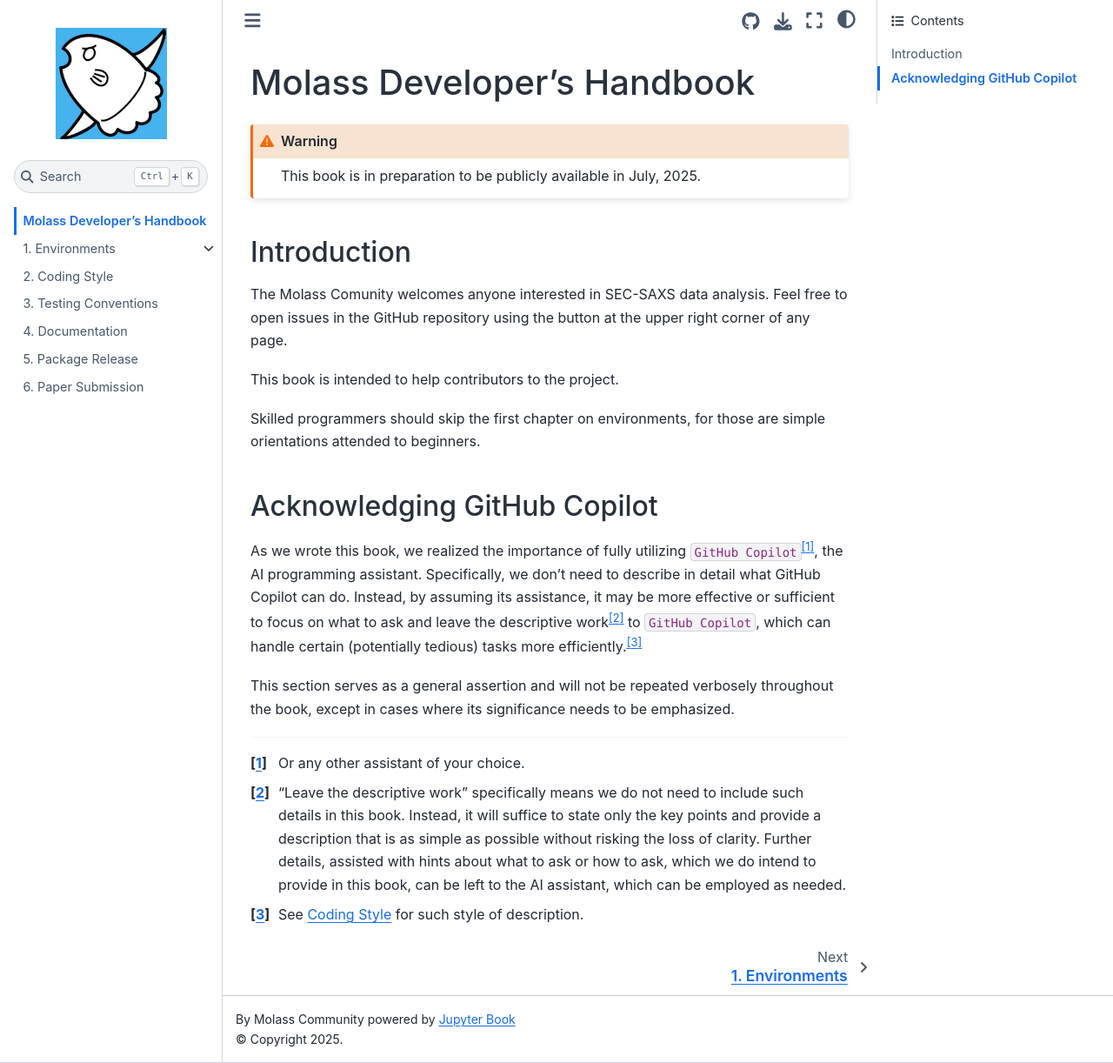
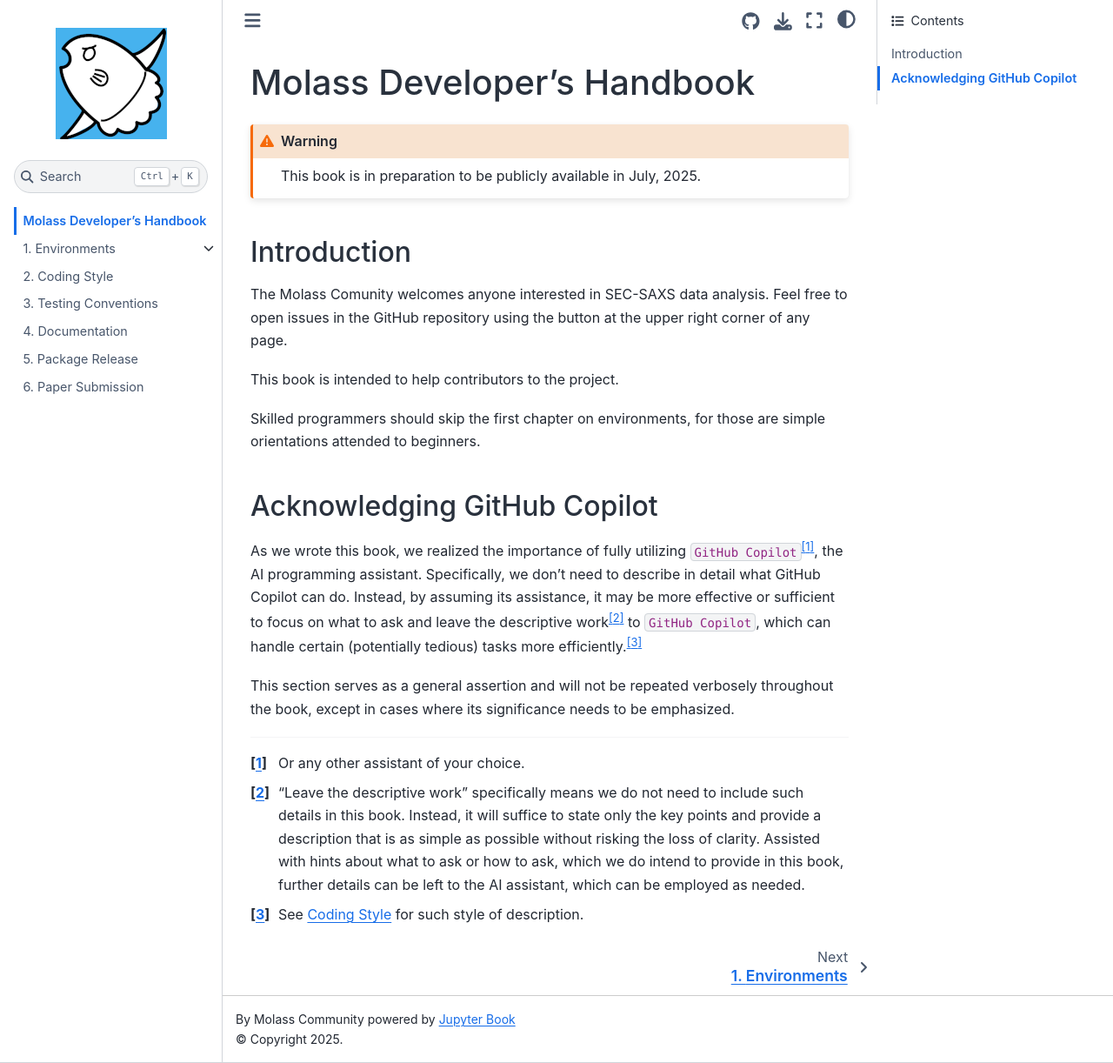
Before and after one commit to biosaxs-dev/molass-develop, a Jupyter Book: the page built from chapters/intro.md, in a window 1280 px wide and 1222 px high. Shown: the whole window at 87% size. Built offline with Jupyter Book 1.0.4 settings and Sphinx 7.4.7 and the Sphinx Book theme 1.1.4, drawn with Linux system fonts in a browser that asks for light colours.

Commit message:
change order of phrases for readbility

```diff
--- a/chapters/intro.md
+++ b/chapters/intro.md
@@ -20,6 +20,6 @@
 
 [^1]: Or any other assistant of your choice.
 
-[^2]: "Leave the descriptive work" specifically means we do not need to include such details in this book. Instead, it will suffice to state only the key points and provide a description that is as simple as possible without risking the loss of clarity. Further details, assisted with hints about what to ask or how to ask, which we do intend to provide in this book, can be left to the AI assistant, which can be employed as needed.
+[^2]: "Leave the descriptive work" specifically means we do not need to include such details in this book. Instead, it will suffice to state only the key points and provide a description that is as simple as possible without risking the loss of clarity. Assisted with hints about what to ask or how to ask, which we do intend to provide in this book, further details can be left to the AI assistant, which can be employed as needed.
 
 [^3]: See [Coding Style](coding_style) for such style of description.
```
